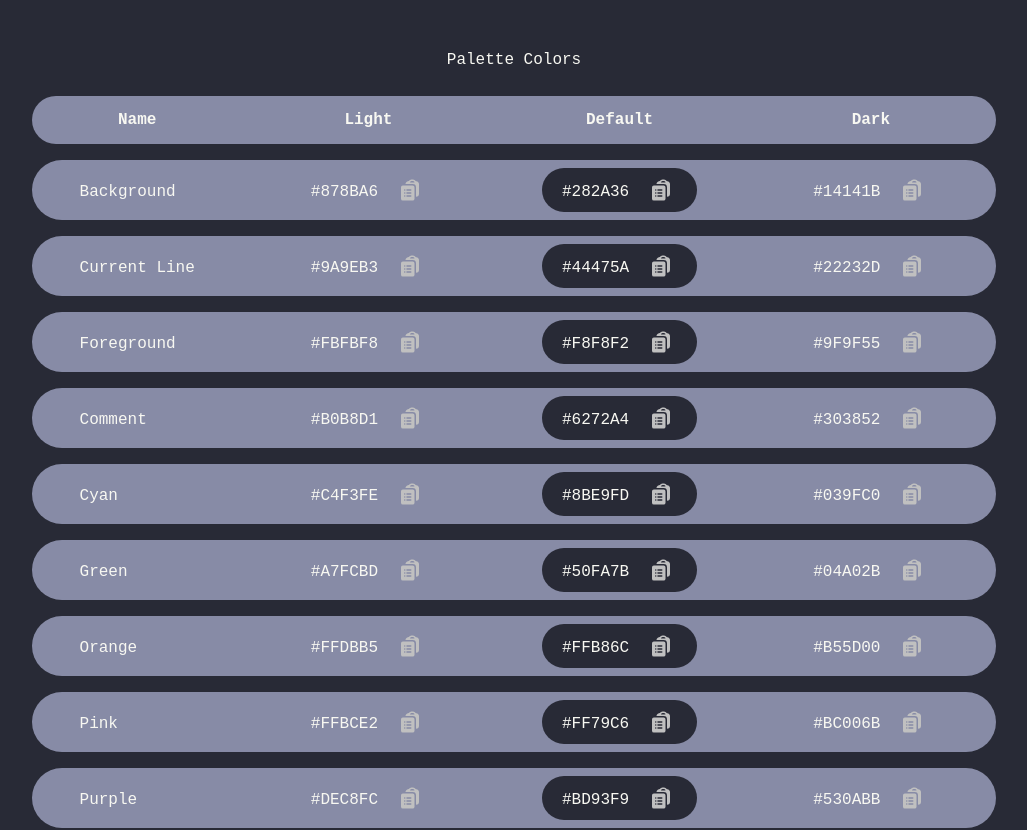
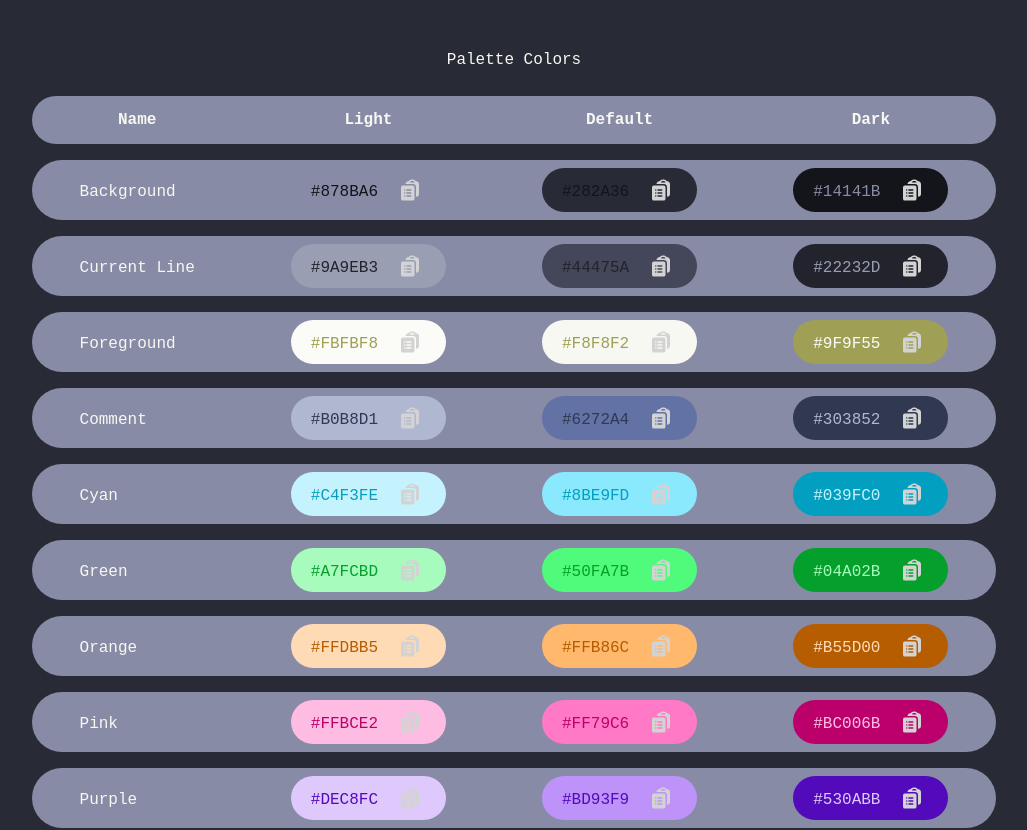
Before and after one commit to bigblackbexr/algorithms, a Vue app: page / in a window 1280 px wide. Shown: the top 830 px of the page, without its empty margins (126-1153 px from the left). Built offline with nearby package versions, Linux system fonts and the light colour scheme; a web font is replaced by a local one.

Commit message:
dynamic colors by configuration

```diff
--- a/src/components/about/colorPalette.vue
+++ b/src/components/about/colorPalette.vue
@@ -13,7 +13,7 @@
           </tr>
         </thead>
         <tbody>
-          <Color :color="light" colorName="background" fill="silver" />
+          <Color fill="LightGrey" />
         </tbody>
       </table>
 	  </div>
@@ -21,76 +21,11 @@
 </template>
 
 <script>
-  import resolveConfig from 'tailwindcss/resolveConfig'
-  import tailwindConfig from 'tailwind-config'
-  const fullConfig = resolveConfig(tailwindConfig)
   import Color from './component/color.vue'
 
   export default {
     components: {
       Color
-    },
-    data () {
-      return {
-        background: {},
-        currentLine: {},
-        foreground: {},
-        comment: {},
-        cyan: {},
-        green: {},
-        orange: {},
-        pink: {},
-        purple: {},
-        red: {},
-        vampire: {},
-        yellow: {},
-
-        light: null,
-        default: null,
-        dark: null,
-      }
-    },
-    methods: {
-      getColors () {
-
-        let { background,
-              currentLine,
-              foreground,
-              comment,
-              cyan,
-              green,
-              orange,
-              pink,
-              purple,
-              red,
-              vampire,
-              yellow
-            } = fullConfig.theme.colors
-
-        this.background = this.convertToUppercase(background)
-        this.currentLine = this.convertToUppercase(currentLine)
-        this.foreground = this.convertToUppercase(foreground)
-        this.comment = this.convertToUppercase(comment)
-        this.cyan = this.convertToUppercase(cyan)
-        this.green = this.convertToUppercase(green)
-        this.orange = this.convertToUppercase(orange)
-        this.pink = this.convertToUppercase(pink)
-        this.purple = this.convertToUppercase(purple)
-        this.red = this.convertToUppercase(red)
-        this.vampire = this.convertToUppercase(vampire)
-        this.yellow = this.convertToUppercase(yellow)
-
-        this.light = '[' + this.red.light + ']'
-        console.log(this.light);
-      },
-      convertToUppercase (object) {
-        return Object.fromEntries(
-          Object.entries(object).map(([key, value]) => [key, value.toUpperCase()])
-        )
-      },
-    },
-    mounted () {
-      this.getColors()
     }
   }
 </script>
--- a/src/components/about/component/color.vue
+++ b/src/components/about/component/color.vue
@@ -6,11 +6,11 @@
 			</div>
 		</td>
 		<td class="px-12 py-2">
-			<div class="flex items-center rounded-full px-3 py-1.5" :class="{ [`bg-${light}`]: true }">
-				<div class="mt-1 ml-2" :class="txColorDark">
+			<div class="flex items-center rounded-full px-3 py-1.5" :style="`background-color: ${ getLight(item) }`">
+				<div class="mt-1 ml-2" :style="`color: ${ getDark(item) }`">
 					{{ getLight(item) }}
 				</div>
-				<div class="ml-2 rounded-full hover:ring-2 px-3 py-1" :class="rgColotDark">
+				<div class="ml-2 rounded-full hover:ring-4 px-3 py-1" :style="`--tw-ring-color: ${ getDark(item) }`">
 					<svg xmlns="http://www.w3.org/2000/svg" viewBox="0 0 24 24" :fill="fill" class="w-6 h-6">
 						<path fill-rule="evenodd" d="M7.502 6h7.128A3.375 3.375 0 0118 9.375v9.375a3 3 0 003-3V6.108c0-1.505-1.125-2.811-2.664-2.94a48.972 48.972 0 00-.673-.05A3 3 0 0015 1.5h-1.5a3 3 0 00-2.663 1.618c-.225.015-.45.032-.673.05C8.662 3.295 7.554 4.542 7.502 6zM13.5 3A1.5 1.5 0 0012 4.5h4.5A1.5 1.5 0 0015 3h-1.5z" clip-rule="evenodd" />
 						<path fill-rule="evenodd" d="M3 9.375C3 8.339 3.84 7.5 4.875 7.5h9.75c1.036 0 1.875.84 1.875 1.875v11.25c0 1.035-.84 1.875-1.875 1.875h-9.75A1.875 1.875 0 013 20.625V9.375zM6 12a.75.75 0 01.75-.75h.008a.75.75 0 01.75.75v.008a.75.75 0 01-.75.75H6.75a.75.75 0 01-.75-.75V12zm2.25 0a.75.75 0 01.75-.75h3.75a.75.75 0 010 1.5H9a.75.75 0 01-.75-.75zM6 15a.75.75 0 01.75-.75h.008a.75.75 0 01.75.75v.008a.75.75 0 01-.75.75H6.75a.75.75 0 01-.75-.75V15zm2.25 0a.75.75 0 01.75-.75h3.75a.75.75 0 010 1.5H9a.75.75 0 01-.75-.75zM6 18a.75.75 0 01.75-.75h.008a.75.75 0 01.75.75v.008a.75.75 0 01-.75.75H6.75a.75.75 0 01-.75-.75V18zm2.25 0a.75.75 0 01.75-.75h3.75a.75.75 0 010 1.5H9a.75.75 0 01-.75-.75z" clip-rule="evenodd" />
@@ -19,11 +19,11 @@
 			</div>
 		</td>
 		<td class="px-12 py-2">
-			<div class="flex items-center rounded-full px-3 py-1.5" :class="bgColor">
-				<div class="mt-1 ml-2">
+			<div class="flex items-center rounded-full px-3 py-1.5" :style="`background-color: ${ getDefault(item) }`">
+				<div class="mt-1 ml-2" :style="`color: ${ getDark(item) }`">
 					{{ getDefault(item) }}
 				</div>
-				<div class="ml-2 rounded-full hover:ring-2 hover:ring-foreground px-3 py-1">
+				<div class="ml-2 rounded-full hover:ring-4 px-3 py-1" :style="`--tw-ring-color: ${ getDark(item) }`">
 					<svg xmlns="http://www.w3.org/2000/svg" viewBox="0 0 24 24" :fill="fill" class="w-6 h-6">
 						<path fill-rule="evenodd" d="M7.502 6h7.128A3.375 3.375 0 0118 9.375v9.375a3 3 0 003-3V6.108c0-1.505-1.125-2.811-2.664-2.94a48.972 48.972 0 00-.673-.05A3 3 0 0015 1.5h-1.5a3 3 0 00-2.663 1.618c-.225.015-.45.032-.673.05C8.662 3.295 7.554 4.542 7.502 6zM13.5 3A1.5 1.5 0 0012 4.5h4.5A1.5 1.5 0 0015 3h-1.5z" clip-rule="evenodd" />
 						<path fill-rule="evenodd" d="M3 9.375C3 8.339 3.84 7.5 4.875 7.5h9.75c1.036 0 1.875.84 1.875 1.875v11.25c0 1.035-.84 1.875-1.875 1.875h-9.75A1.875 1.875 0 013 20.625V9.375zM6 12a.75.75 0 01.75-.75h.008a.75.75 0 01.75.75v.008a.75.75 0 01-.75.75H6.75a.75.75 0 01-.75-.75V12zm2.25 0a.75.75 0 01.75-.75h3.75a.75.75 0 010 1.5H9a.75.75 0 01-.75-.75zM6 15a.75.75 0 01.75-.75h.008a.75.75 0 01.75.75v.008a.75.75 0 01-.75.75H6.75a.75.75 0 01-.75-.75V15zm2.25 0a.75.75 0 01.75-.75h3.75a.75.75 0 010 1.5H9a.75.75 0 01-.75-.75zM6 18a.75.75 0 01.75-.75h.008a.75.75 0 01.75.75v.008a.75.75 0 01-.75.75H6.75a.75.75 0 01-.75-.75V18zm2.25 0a.75.75 0 01.75-.75h3.75a.75.75 0 010 1.5H9a.75.75 0 01-.75-.75z" clip-rule="evenodd" />
@@ -32,11 +32,11 @@
 			</div>
 		</td>
 		<td class="px-12 py-2 rounded-r-full">
-			<div class="flex items-center rounded-full px-3 py-1.5" :class="bgColorDark">
-				<div class="mt-1 ml-2" :class="txColorLight">
+			<div class="flex items-center rounded-full px-3 py-1.5" :style="`background-color: ${ getDark(item) }`">
+				<div class="mt-1 ml-2" :style="`color: ${ getLight(item) }`">
 					{{ getDark(item) }}
 				</div>
-				<div class="ml-2 rounded-full hover:ring-2 px-3 py-1" :class="rgColotLight">
+				<div class="ml-2 rounded-full hover:ring-4 px-3 py-1" :style="`--tw-ring-color: ${ getLight(item) }`">
 					<svg xmlns="http://www.w3.org/2000/svg" viewBox="0 0 24 24" :fill="fill" class="w-6 h-6">
 						<path fill-rule="evenodd" d="M7.502 6h7.128A3.375 3.375 0 0118 9.375v9.375a3 3 0 003-3V6.108c0-1.505-1.125-2.811-2.664-2.94a48.972 48.972 0 00-.673-.05A3 3 0 0015 1.5h-1.5a3 3 0 00-2.663 1.618c-.225.015-.45.032-.673.05C8.662 3.295 7.554 4.542 7.502 6zM13.5 3A1.5 1.5 0 0012 4.5h4.5A1.5 1.5 0 0015 3h-1.5z" clip-rule="evenodd" />
 						<path fill-rule="evenodd" d="M3 9.375C3 8.339 3.84 7.5 4.875 7.5h9.75c1.036 0 1.875.84 1.875 1.875v11.25c0 1.035-.84 1.875-1.875 1.875h-9.75A1.875 1.875 0 013 20.625V9.375zM6 12a.75.75 0 01.75-.75h.008a.75.75 0 01.75.75v.008a.75.75 0 01-.75.75H6.75a.75.75 0 01-.75-.75V12zm2.25 0a.75.75 0 01.75-.75h3.75a.75.75 0 010 1.5H9a.75.75 0 01-.75-.75zM6 15a.75.75 0 01.75-.75h.008a.75.75 0 01.75.75v.008a.75.75 0 01-.75.75H6.75a.75.75 0 01-.75-.75V15zm2.25 0a.75.75 0 01.75-.75h3.75a.75.75 0 010 1.5H9a.75.75 0 01-.75-.75zM6 18a.75.75 0 01.75-.75h.008a.75.75 0 01.75.75v.008a.75.75 0 01-.75.75H6.75a.75.75 0 01-.75-.75V18zm2.25 0a.75.75 0 01.75-.75h3.75a.75.75 0 010 1.5H9a.75.75 0 01-.75-.75z" clip-rule="evenodd" />
@@ -54,34 +54,12 @@
 
 	export default {
 		props: [
-      'color',
-      'colorName',
 			'fill'
 		],
 		data () {
 			return {
-				// Color name
-				nameColor: `${this.colorName.charAt(0).toUpperCase() + this.colorName.slice(1)}`,
-
-				// Color light
-				bgColorLight: `bg-${this.colorName}-light`,
-				txColorDark: `text-${this.colorName}-dark`,
-				rgColotDark: `hover:ring-${this.colorName}-dark`,
-
-				// Color default
-				bgColor: `bg-${this.colorName}`,
-
-				//Color dark
-				bgColorDark: `bg-${this.colorName}-dark`,
-				txColorLight: `text-${this.colorName}-light`,
-				rgColotLight: `hover:ring-${this.colorName}-light`,
-
-        x : this.color,
-
         colors: {},
         colorss: [],
-
-        light: '[#C4F3FE]'
 			}
 		},
     methods: {
@@ -130,7 +108,6 @@
     },
     mounted () {
       this.getColorsConfig()
-      console.log(this.color);
     }
 	}
 </script>
```
